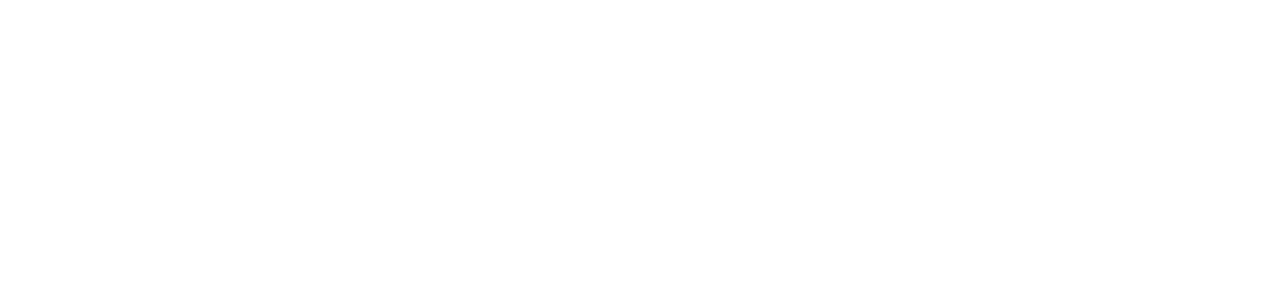
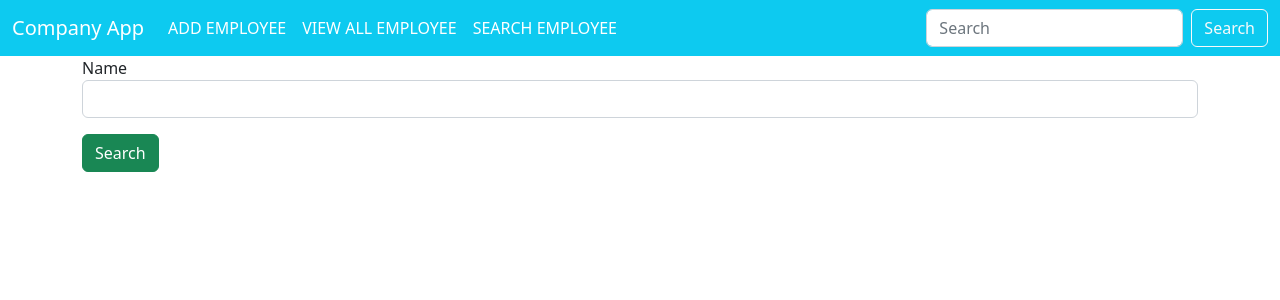
Before and after one commit to AriyaUnni/company-frontend-app, an Angular app: page /searchemployee in a window 1280 px wide. Before the commit this address led to /. Shown: the top 300 px of the page. Built offline with nearby package versions, Linux system fonts and the light colour scheme.

Commit message:
search employee

```diff
--- a/src/app/api.service.ts
+++ b/src/app/api.service.ts
@@ -19,4 +19,12 @@
   deleteEmployee=(data:any)=>{
     return this.http.post("http://localhost:8080/deleteemployee",data)
   }
+
+  searchEmployee=(data:any)=>{
+    return this.http.post("http://localhost:8080/searchemployee ",data)
+  }
+
+  updateEmployee=(data:any)=>{
+    return this.http.post("http://localhost:8080/editemployee",data)
+  }
 }
--- a/src/app/navbar/navbar.component.html
+++ b/src/app/navbar/navbar.component.html
@@ -1,4 +1,4 @@
-<nav class="navbar navbar-expand-lg bg-primary navbar-dark">
+<nav class="navbar navbar-expand-lg bg-info navbar-dark">
     <div class="container-fluid">
       <a class="navbar-brand" href="#">Company App</a>
       <button class="navbar-toggler" type="button" data-bs-toggle="collapse" data-bs-target="#navbarNavAltMarkup" aria-controls="navbarNavAltMarkup" aria-expanded="false" aria-label="Toggle navigation">
@@ -8,10 +8,8 @@
         <div class="navbar-nav">
           <a class="nav-link active" aria-current="page" routerLink="/addemployee">ADD EMPLOYEE</a>
           <a class="nav-link active"  routerLink="/viewemployee">VIEW ALL EMPLOYEE</a>
-          <a class="nav-link active" routerLink="/searchstudent">SEARCH STUDENTS</a>
-          <a class="nav-link active" routerLink="/addfaculty">ADD FACULTY</a>
-          <a class="nav-link active" routerLink="/viewfaculty">VIEW ALL FACULTY</a>
-          <a class="nav-link active" routerLink="/searchfaculty">SEARCH FACULTY</a>
+          <a class="nav-link active" routerLink="/searchemployee">SEARCH EMPLOYEE</a>
+
 
         </div>
       </div>
--- /dev/null
+++ b/src/app/searchemployee/searchemployee.component.html
@@ -0,0 +1,52 @@
+<app-navbar></app-navbar>
+
+<div class="container">
+    <div class="row">
+        <div class="col col-12 col-sm-12 col-md-12 col-lg-12 col-xl-12 col-xxl-12">
+            <div class="row g-3">
+                <div class="col col-12 col-sm-12 col-md-12 col-lg-12 col-xl-12 col-xxl-12">
+                    <label for="">Name</label>
+                    <input type="text" class="form-control" name="name"[(ngModel)]="name" >
+
+                </div>
+                <div class="col col-12 col-sm-12 col-md-12 col-lg-12 col-xl-12 col-xxl-12">
+                    <button class="btn btn-success" (click)="readValues()">Search</button>
+                </div>
+
+                <div *ngFor="let i of data">
+                    <div class="col col-12 col-sm-12 col-md-12 col-lg-12 col-xl-12 col-xxl-12">
+                        <label for="">Employee Code</label>
+                        <input type="text" class="form-control" value="{{i.emp_code}}" [(ngModel)]="i.emp_code">
+                    </div>
+                    <div class="col col-12 col-sm-12 col-md-12 col-lg-12 col-xl-12 col-xxl-12">
+                        <label for="">Name</label>
+                        <input type="text" class="form-control" value="{{i.name}}" [(ngModel)]="i.name">
+                    </div>
+                    <div class="col col-12 col-sm-12 col-md-12 col-lg-12 col-xl-12 col-xxl-12">
+                        <label for="">Designation</label>
+                        <input type="text" class="form-control" value="{{i.designation}}" [(ngModel)]="i.designation">
+                    </div>
+
+
+                    <div class="col col-12 col-sm-12 col-md-12 col-lg-12 col-xl-12 col-xxl-12">
+                        <label for="">DOJ</label>
+                        <input type="text" class="form-control" value="{{i.doj}}" [(ngModel)]="i.doj">
+                    </div>
+
+                    <div class="col col-12 col-sm-12 col-md-12 col-lg-12 col-xl-12 col-xxl-12">
+                        <label for="">Username</label>
+                        <input type="text" class="form-control" value="{{i.username}}" [(ngModel)]="i.username">
+                    </div>
+                    <div class="col col-12 col-sm-12 col-md-12 col-lg-12 col-xl-12 col-xxl-12">
+                        <label for="">Password</label>
+                        <input type="text" class="form-control" value="{{i.password}}" [(ngModel)]="i.password">
+                    </div>
+
+                    <div class="col col-12 col-sm-12 col-md-12 col-lg-12 col-xl-12 col-xxl-12"><br>
+                        <button class="btn btn-success" (click)="updateEmployee()">Update</button>
+                    </div>
+                </div>
+            </div>
+        </div>
+    </div>
+</div>
--- /dev/null
+++ b/src/app/searchemployee/searchemployee.component.ts
@@ -0,0 +1,49 @@
+import { Component, OnInit } from '@angular/core';
+import { ApiService } from '../api.service';
+
+@Component({
+  selector: 'app-searchemployee',
+  templateUrl: './searchemployee.component.html',
+  styleUrls: ['./searchemployee.component.css']
+})
+export class SearchemployeeComponent implements OnInit {
+
+  constructor(private myapi:ApiService) { }
+
+  name=""
+
+  status:boolean=false
+
+  readValues=()=>{
+    let data={
+      "name":this.name
+    }
+    console.log(data)
+    this.myapi.searchEmployee(data).subscribe(
+      (res)=>{
+        console.log(res)
+
+        this.data=res
+
+        this.name=""
+
+        this.status=true
+      }
+    )
+  }
+
+  updateEmployee=()=>{
+    this.myapi.updateEmployee(this.data[0]).subscribe(
+      (res)=>{
+        alert("Successfully updated")
+      }
+
+    )
+  }
+
+  data:any=[]
+
+  ngOnInit(): void {
+  }
+
+}
```
Also changed, not shown: src/app/app.module.ts (+8 -1 lines), src/app/searchemployee/searchemployee.component.css (added), 1 other file (tests, documents, lock files or other folders).
